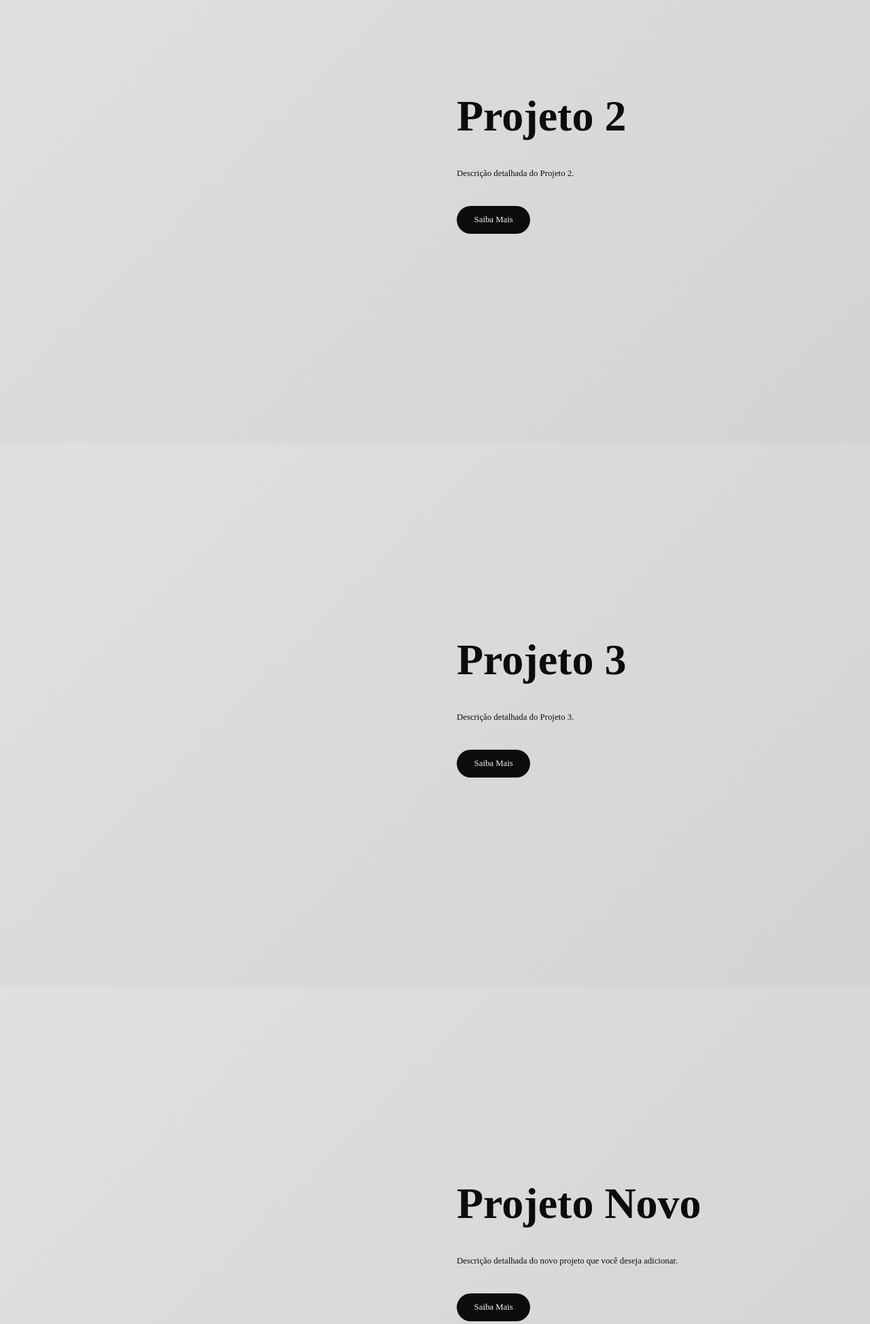
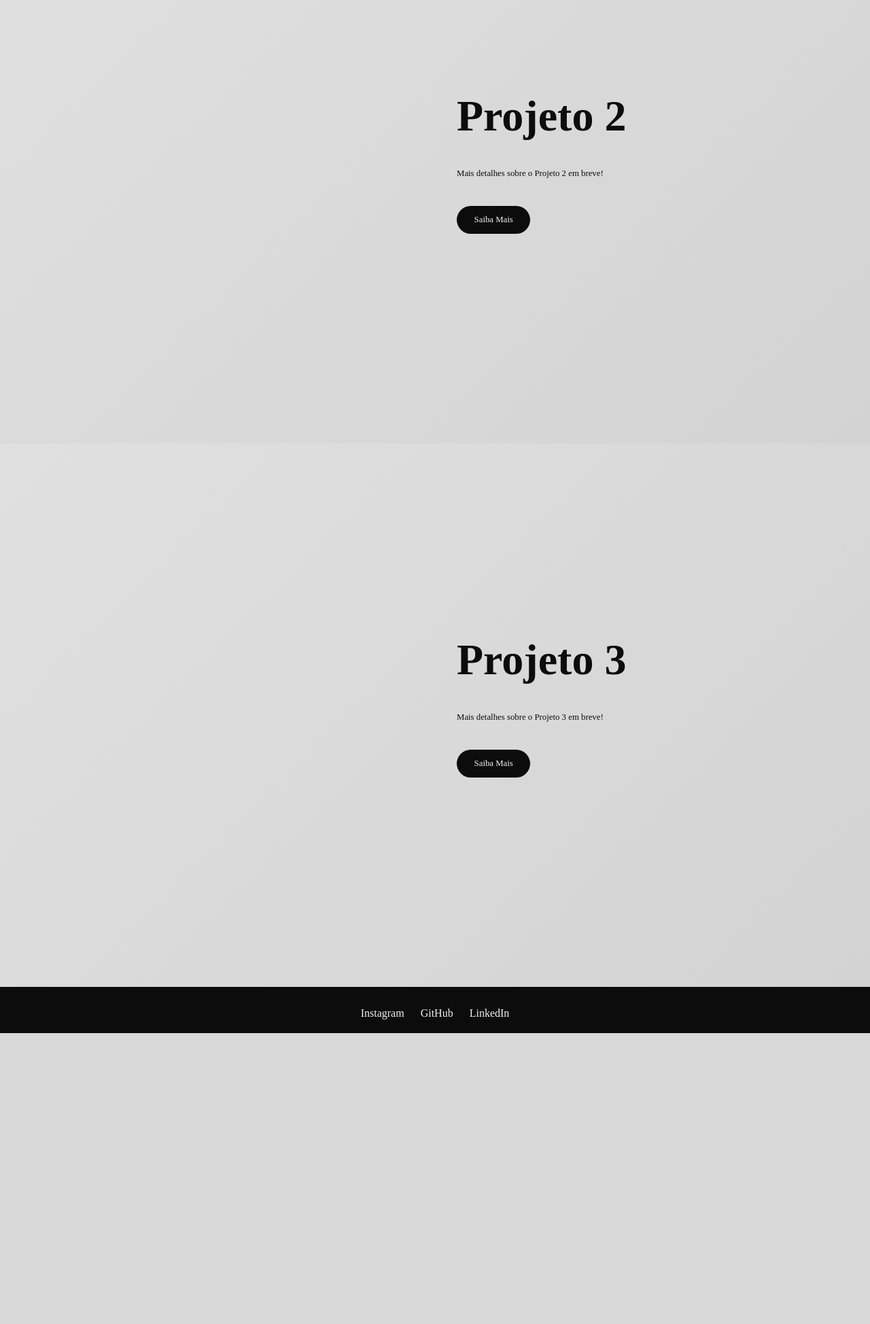
Before and after one commit to Taiwansz/deploy, a Flask app: page /projetos in a window 1280 px wide. Shown: the part 948-2896 px from the top of the page at 68% size. After the commit the page ends 2468 px from the top, so only its background shows below. Run offline with Flask 3, Linux system fonts and the light colour scheme; some web fonts are replaced.

Commit message:
Update projetos.html

```diff
--- a/templates/projetos.html
+++ b/templates/projetos.html
@@ -19,11 +19,9 @@
     </header>
 
     <main>
-        <!-- Projeto 1 -->
         <section class="project-section">
             <div class="two">
                 <div class="lft-two">
-                    <!-- Conteúdo específico do Projeto 1 -->
                 </div>
                 <div class="rght-two">
                     <h1>Portfólio</h1>
@@ -33,48 +31,29 @@
             </div>
         </section>
 
-        <!-- Projeto 2 -->
         <section class="project-section">
             <div class="two">
                 <div class="lft-two">
-                    <!-- Conteúdo específico do Projeto 2 -->
                 </div>
                 <div class="rght-two">
                     <h1>Projeto 2</h1>
-                    <p>Descrição detalhada do Projeto 2.</p>
+                    <p>Mais detalhes sobre o Projeto 2 em breve!</p>
                     <a href="javascript:void(0);" onclick="alert('Mais detalhes sobre o Projeto 2 em breve!')" class="btn-saiba-mais">Saiba Mais</a>
                 </div>
             </div>
         </section>
 
-        <!-- Projeto 3 -->
         <section class="project-section">
             <div class="two">
                 <div class="lft-two">
-                    <!-- Conteúdo específico do Projeto 3 -->
                 </div>
                 <div class="rght-two">
                     <h1>Projeto 3</h1>
-                    <p>Descrição detalhada do Projeto 3.</p>
+                    <p>Mais detalhes sobre o Projeto 3 em breve!</p>
                     <a href="javascript:void(0);" onclick="alert('Mais detalhes sobre o Projeto 3 em breve!')" class="btn-saiba-mais">Saiba Mais</a>
                 </div>
             </div>
         </section>
-
-        <!-- Projeto Novo -->
-        <section class="project-section">
-            <div class="two">
-                <div class="lft-two">
-                    <!-- Conteúdo específico do Novo Projeto -->
-                </div>
-                <div class="rght-two">
-                    <h1>Projeto Novo</h1>
-                    <p>Descrição detalhada do novo projeto que você deseja adicionar.</p>
-                    <a href="javascript:void(0);" onclick="alert('Mais detalhes sobre o novo projeto em breve!')" class="btn-saiba-mais">Saiba Mais</a>
-                </div>
-            </div>
-        </section>
-    </main>
 
     <footer>
         <div class="container">
```
